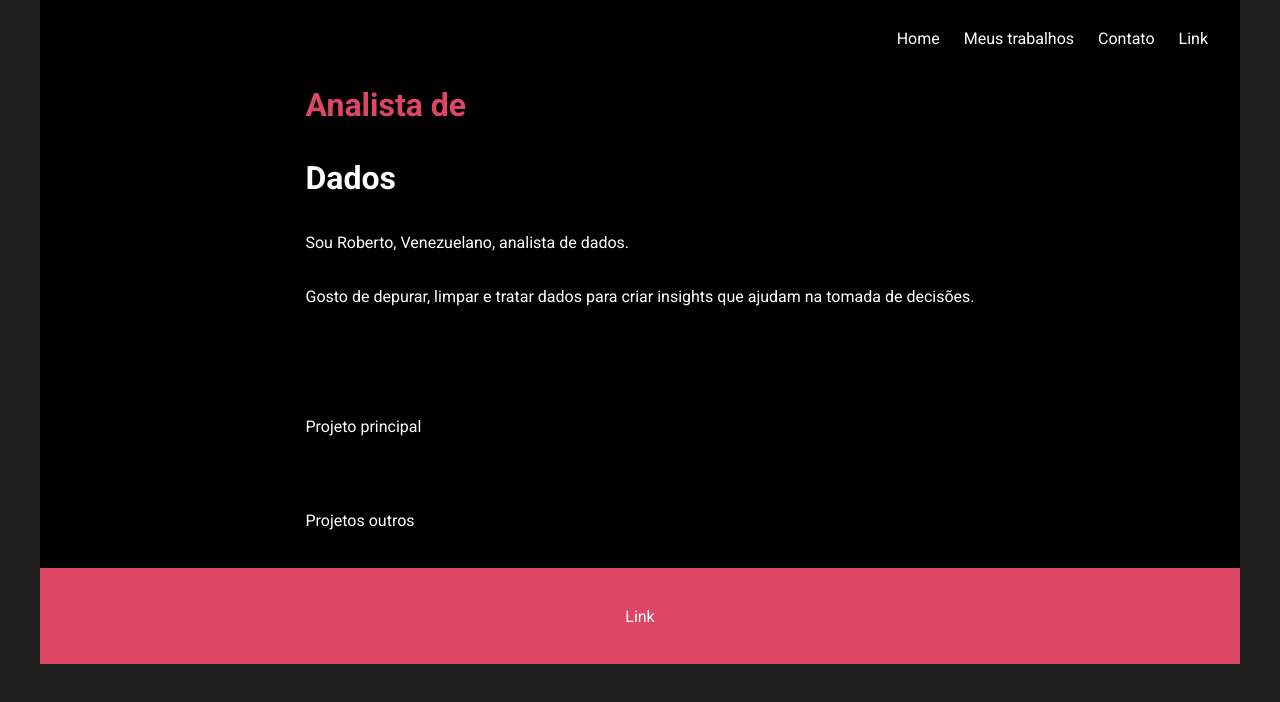
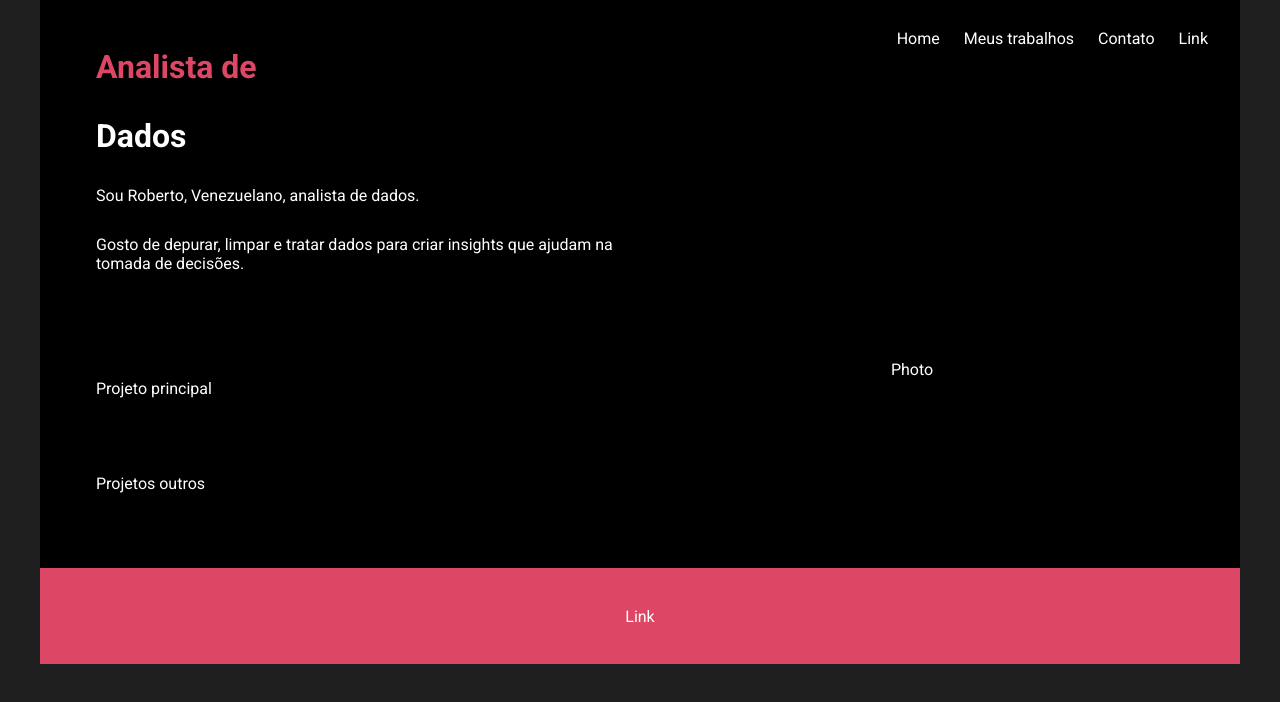
Before and after one commit to nadiduno/portfolioComunidadeToti, a React (Vite) app: page / in a window 1280 px wide. Shown: the top 702 px of the page. Built offline with nearby package versions, Linux system fonts and the light colour scheme.

Commit message:
container - photo

```diff
--- a/src/components/Container.module.css
+++ b/src/components/Container.module.css
@@ -2,6 +2,12 @@
     width: 100%;
     height: 32.5rem;
     display: grid;
-    align-items: center;
-    justify-content: center;
+    margin: auto;
+    padding: 0 3.5rem;
 }
+
+.wrapper{
+    width: 100%;
+    display: flex;
+    justify-content: space-between;
+}
--- a/src/components/Container.tsx
+++ b/src/components/Container.tsx
@@ -1,11 +1,13 @@
-import style from './Container.module.css'
+import styles from './Container.module.css'
 import { PersonalDetails } from './PersonalDetails'
+import { Photo } from './Photo'
 
 export function Container () {
     return(
-        <header className={style.container}>
-            <div>
+        <header className={styles.container}>
+            <div className={styles.wrapper}>
                 <PersonalDetails />
+                <Photo />
             </div>
             <div>
                 Projeto principal
--- a/src/components/PersonalDetails.module.css
+++ b/src/components/PersonalDetails.module.css
@@ -2,6 +2,7 @@
     width: 100%;
     height: 16rem;
     display: grid;
+
 }
 .titlecor{
     color: var(--color3);
--- /dev/null
+++ b/src/components/Photo.module.css
@@ -0,0 +1,7 @@
+.containerphoto{
+    width: 100%;
+    display: flex;
+    align-items: end;
+    justify-content: center;
+
+}
--- /dev/null
+++ b/src/components/Photo.tsx
@@ -0,0 +1,9 @@
+import styles from './Photo.module.css'
+
+export function Photo () {
+    return(
+        <div className={styles.containerphoto}>
+            Photo
+        </div>
+    )
+}
```
